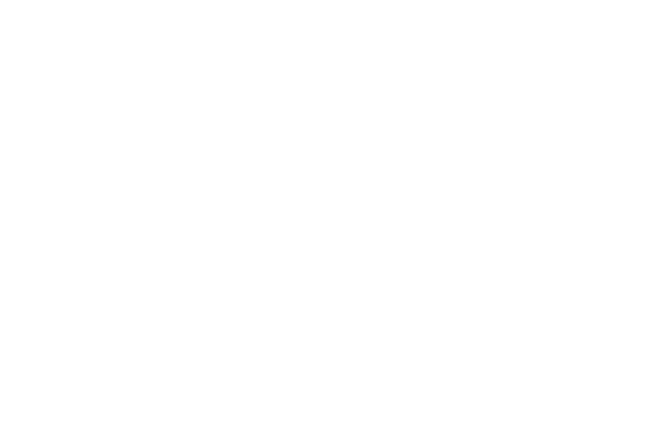
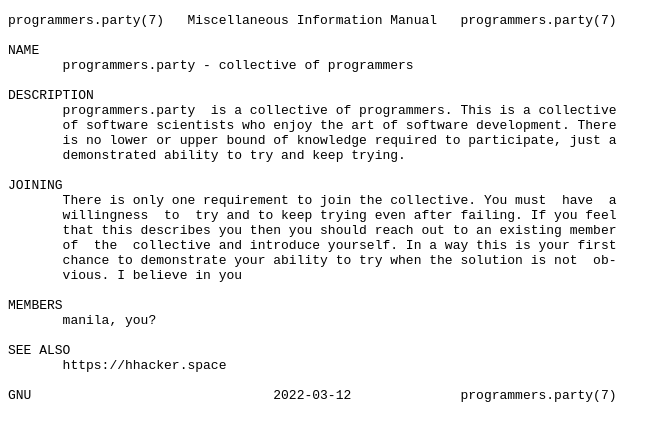
Before and after one commit to manila/programmers.party, a plain HTML site: page index.html in a window 1280 px wide. Shown: the whole page, without its empty margins (0-671 px from the left). Drawn offline with Linux system fonts and the light colour scheme.

Commit message:
added man page output to index.html

```diff
--- a/index.html
+++ b/index.html
@@ -4,6 +4,31 @@
     <meta charset='utf-8'/>
   </head>
   <body>
-    <pre></pre>
-  </body>
+<pre>programmers.party(7)   Miscellaneous Information Manual   programmers.party(7)
+
+NAME
+       programmers.party - collective of programmers
+
+DESCRIPTION
+       programmers.party  is a collective of programmers. This is a collective
+       of software scientists who enjoy the art of software development. There
+       is no lower or upper bound of knowledge required to participate, just a
+       demonstrated ability to try and keep trying.
+
+JOINING
+       There is only one requirement to join the collective. You must  have  a
+       willingness  to  try and to keep trying even after failing. If you feel
+       that this describes you then you should reach out to an existing member
+       of  the  collective and introduce yourself. In a way this is your first
+       chance to demonstrate your ability to try when the solution is not  ob‐
+       vious. I believe in you
+
+MEMBERS
+       manila, you?
+
+SEE ALSO
+       https://hhacker.space
+
+GNU                               2022-03-12              programmers.party(7)</pre>
+</body>
 </html>
```
